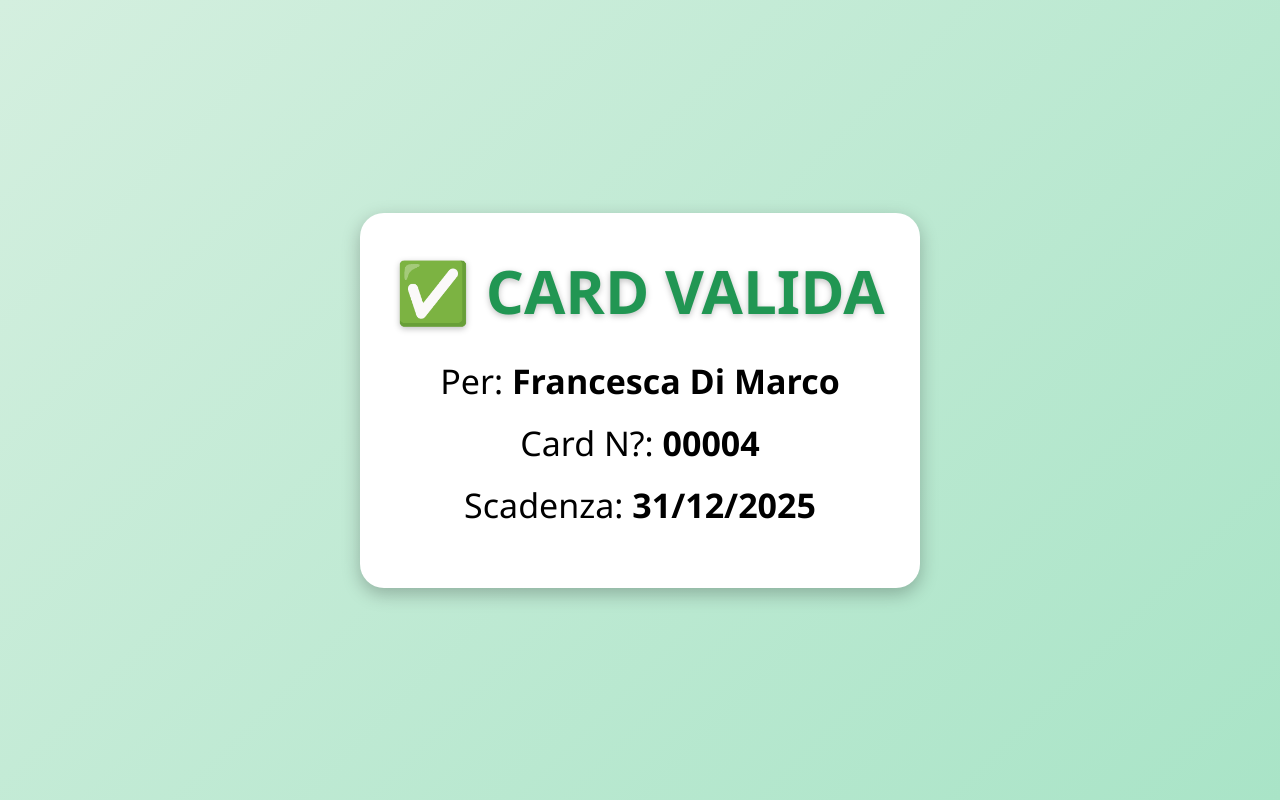
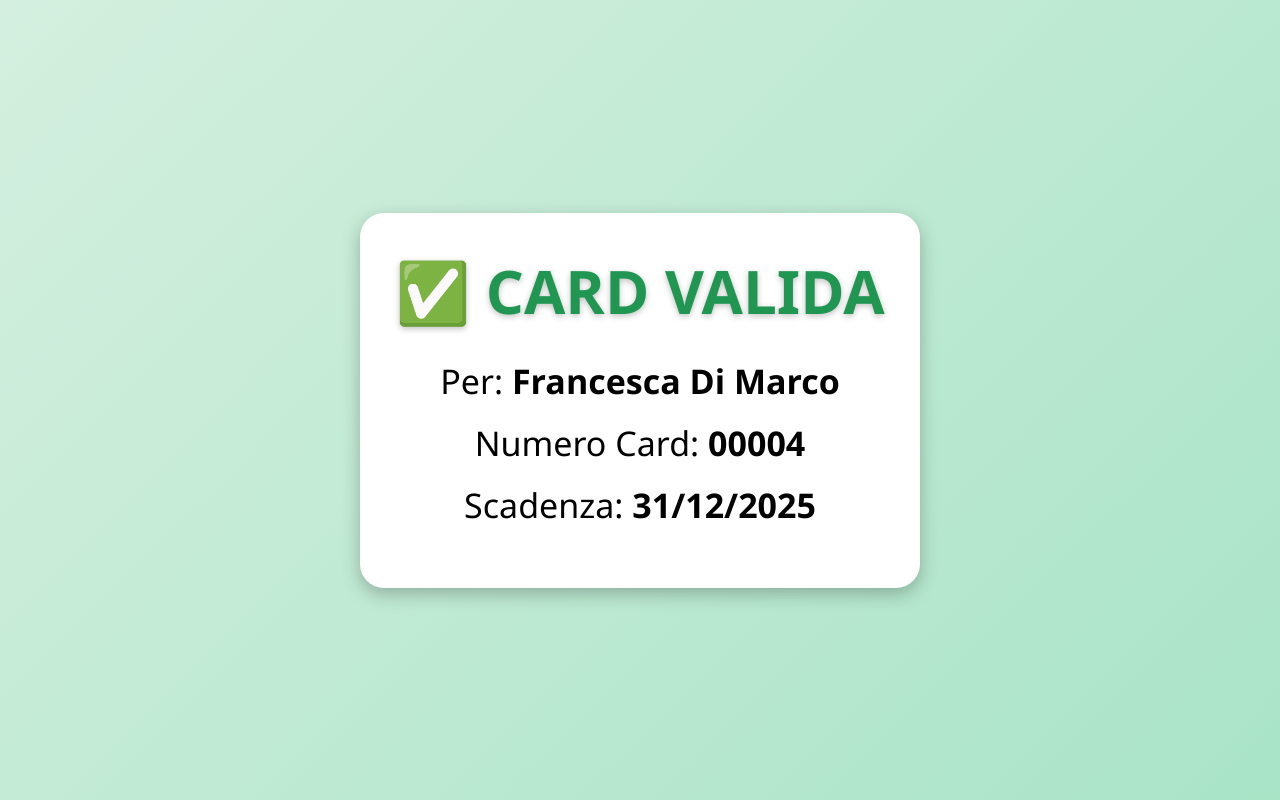
Before and after one commit to LupusPescara/LupusCard, a plain HTML site: page docs/cards/francescadimarco00004.html in a window 1280 px wide. Drawn offline with Linux system fonts and the light colour scheme.

Commit message:
update docs/cards/francescadimarco00004.html

```diff
--- a/docs/cards/francescadimarco00004.html
+++ b/docs/cards/francescadimarco00004.html
@@ -19,7 +19,7 @@ strong{font-weight:700}
   <div class="card">
     <h1>&#x2705;&nbsp;CARD&nbsp;VALIDA</h1>
     <p>Per: <strong>Francesca Di Marco</strong></p>
-    <p>Card N?: <strong>00004</strong></p>
+    <p>Numero Card: <strong>00004</strong></p>
     <p>Scadenza: <strong>31/12/2025</strong></p>
   </div>
 </body></html>
```
